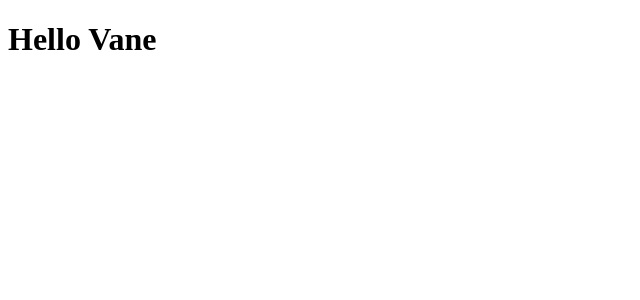
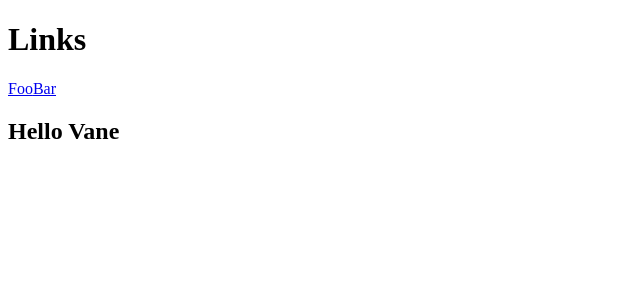
Before and after one commit to poisongrape/random-dvd-site, a React (Create React App) app: page /bar in a window 1280 px wide. Shown: the top 300 px of the page, without its empty margins (0-640 px from the left). Built offline with nearby package versions, Linux system fonts and the light colour scheme; the HTML template or start-up script is replaced by a standard one.

Commit message:
Init react-router-dom. Add test components.
Test components are there to test functionality and will not be part of
final project.

```diff
--- a/package.json
+++ b/package.json
@@ -8,6 +8,7 @@
     "@testing-library/user-event": "^13.5.0",
     "react": "^17.0.2",
     "react-dom": "^17.0.2",
+    "react-router-dom": "^6.2.2",
     "react-scripts": "5.0.0",
     "web-vitals": "^2.1.4"
   },
--- a/src/App.js
+++ b/src/App.js
@@ -1,6 +1,13 @@
+import { BrowserRouter } from "react-router-dom";
+import AppLinks from "./AppLinks";
+import AppRoutes from "./AppRoutes";
+
 function App() {
   return (
-    <h1>Hello Vane</h1>
+    <BrowserRouter>
+      <AppLinks />
+      <AppRoutes />
+    </BrowserRouter>
   );
 }
 
--- /dev/null
+++ b/src/AppLinks.js
@@ -0,0 +1,13 @@
+import { Link } from "react-router-dom";
+
+function AppLinks() {
+  return (
+    <>
+      <h1>Links</h1>
+      <Link to="/foo">Foo</Link>
+      <Link to="/bar">Bar</Link>
+    </>
+  );
+}
+
+export default AppLinks;
--- /dev/null
+++ b/src/AppRoutes.js
@@ -0,0 +1,17 @@
+import { Link, Route, Routes } from "react-router-dom";
+import Foo from "./Foo";
+import Bar from "./Bar";
+
+function AppRoutes() {
+  return (
+    <>
+      <Routes>
+        <Route path="/" element={<Foo />} />
+        <Route path="/foo" element={<Foo />} />
+        <Route path="/bar" element={<Bar />} />
+      </Routes>
+    </>
+  );
+}
+
+export default AppRoutes;
--- /dev/null
+++ b/src/Bar.js
@@ -0,0 +1,7 @@
+import React from "react";
+
+function Bar() {
+    return <h2>Hello Vane</h2>;
+}
+
+export default Bar;
--- /dev/null
+++ b/src/Foo.js
@@ -0,0 +1,7 @@
+import React from "react";
+
+function Foo() {
+    return <h2>Hello DC</h2>;
+}
+
+export default Foo;
```
Also changed, not shown: 1 other file (tests, documents, lock files or other folders).
